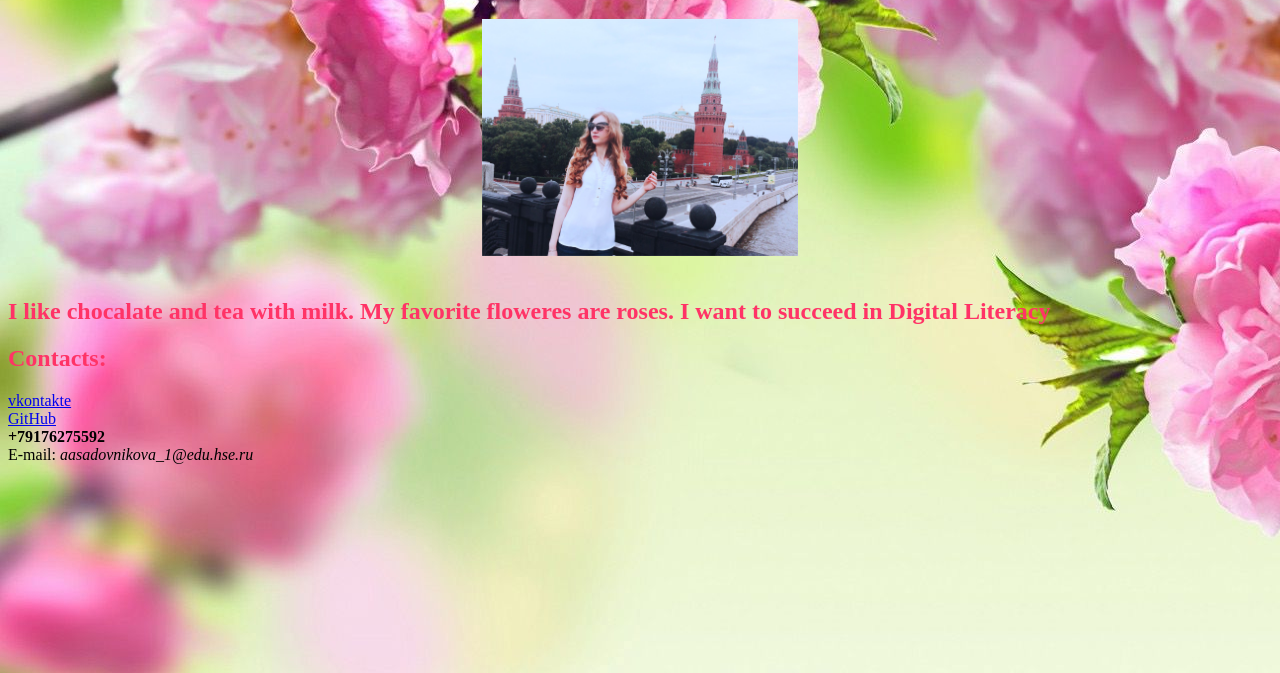
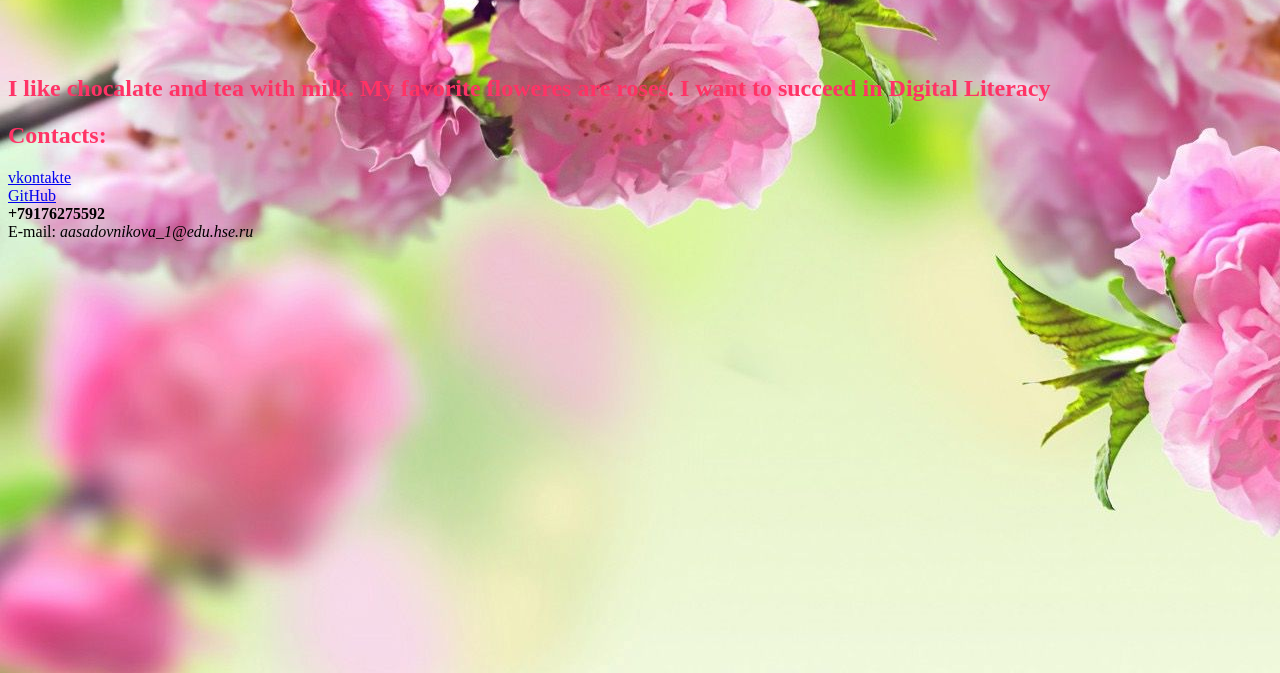
Before and after one commit to Arina1205/arina1205.github.io, a plain HTML site: page index.html in a window 1280 px wide. Shown: the part 127-800 px from the top of the page. Drawn offline with Linux system fonts and the light colour scheme.

Commit message:
no message

```diff
--- a/index.html
+++ b/index.html
@@ -11,7 +11,7 @@
 <source src="utro-v-lesu-penie-ptic-penie-ptic.mp3" type="audio/mpeg">
 </audio>
       <center><h1 style="color:#FF0066" font face = "Comic sans MS" size =" 10">Arina Sadovnikova</font></h1></center>
-      <center><img width="25%" src="me.jpg"></center>
+      <center><img width="25%" src=""></center>
       <br/>
 	  <h2 style="color:#FF3366">I like chocalate and tea with milk. My favorite floweres are roses. I want to succeed in Digital Literacy</h2>
       <h2 style="color:#FF3366">Contacts:</h2>
```
